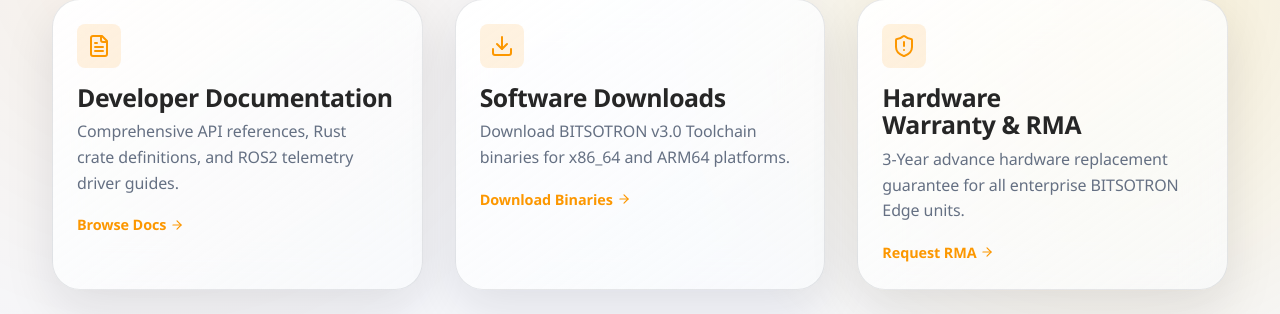
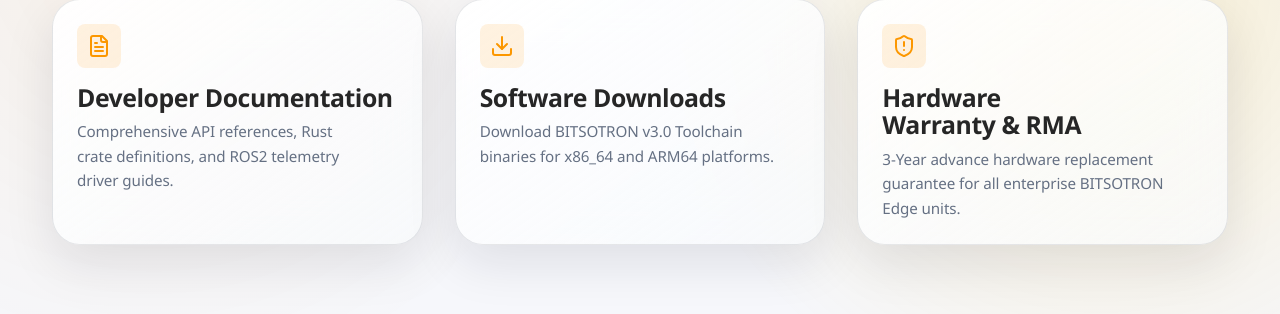
Before and after one commit to iamharishrohith/bitsotronoff, a Next.js app: page /support in a window 1280 px wide. Shown: the part 599-913 px from the top of the page. Built offline with nearby package versions, Linux system fonts and the light colour scheme; no server answers.

Commit message:
chore: remove interactive links and clean up unused imports from support page cards

```diff
--- a/app/support/page.tsx
+++ b/app/support/page.tsx
@@ -1,8 +1,7 @@
 import React from 'react';
 import { SupportFaq } from '@/components/sections/SupportFaq';
 import { Card } from '@/components/ui/Card';
-import { Button } from '@/components/ui/Button';
-import { FileText, Download, ShieldAlert, LifeBuoy, ArrowRight } from 'lucide-react';
+import { FileText, Download, ShieldAlert, LifeBuoy } from 'lucide-react';
 
 export default function SupportPage() {
   return (
@@ -32,12 +31,9 @@
                 <FileText size={24} color="#FC9700" />
               </div>
               <h3>Developer Documentation</h3>
-              <p style={{ marginTop: '0.5rem', marginBottom: '1rem' }}>
+              <p style={{ marginTop: '0.5rem', color: 'var(--color-muted)', fontSize: '0.95rem', lineHeight: 1.6 }}>
                 Comprehensive API references, Rust crate definitions, and ROS2 telemetry driver guides.
               </p>
-              <a href="#faq" style={{ fontWeight: 600, color: '#FC9700', fontSize: '0.9rem', display: 'inline-flex', alignItems: 'center', gap: 4 }}>
-                Browse Docs <ArrowRight size={14} />
-              </a>
             </Card>
 
             <Card variant="default">
@@ -45,12 +41,9 @@
                 <Download size={24} color="#FC9700" />
               </div>
               <h3>Software Downloads</h3>
-              <p style={{ marginTop: '0.5rem', marginBottom: '1rem' }}>
+              <p style={{ marginTop: '0.5rem', color: 'var(--color-muted)', fontSize: '0.95rem', lineHeight: 1.6 }}>
                 Download BITSOTRON v3.0 Toolchain binaries for x86_64 and ARM64 platforms.
               </p>
-              <a href="#downloads" style={{ fontWeight: 600, color: '#FC9700', fontSize: '0.9rem', display: 'inline-flex', alignItems: 'center', gap: 4 }}>
-                Download Binaries <ArrowRight size={14} />
-              </a>
             </Card>
 
             <Card variant="default">
@@ -58,12 +51,9 @@
                 <ShieldAlert size={24} color="#FC9700" />
               </div>
               <h3>Hardware Warranty & RMA</h3>
-              <p style={{ marginTop: '0.5rem', marginBottom: '1rem' }}>
+              <p style={{ marginTop: '0.5rem', color: 'var(--color-muted)', fontSize: '0.95rem', lineHeight: 1.6 }}>
                 3-Year advance hardware replacement guarantee for all enterprise BITSOTRON Edge units.
               </p>
-              <a href="#ticket" style={{ fontWeight: 600, color: '#FC9700', fontSize: '0.9rem', display: 'inline-flex', alignItems: 'center', gap: 4 }}>
-                Request RMA <ArrowRight size={14} />
-              </a>
             </Card>
           </div>
         </div>
```
